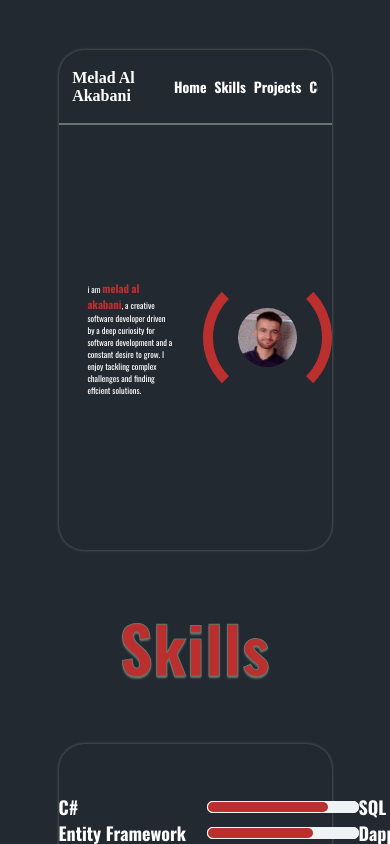
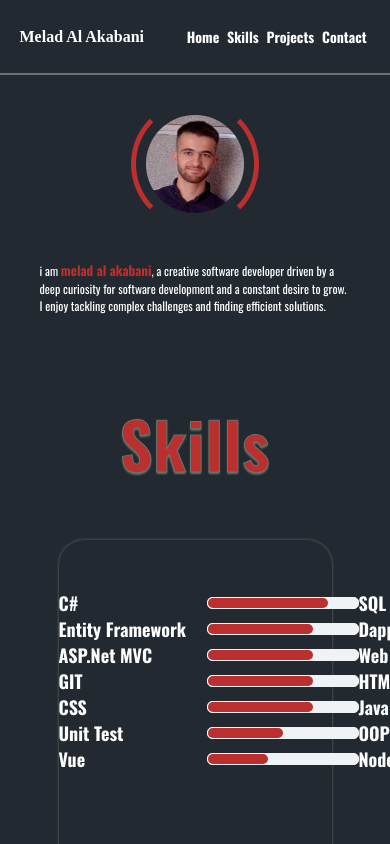
Before and after one commit to meladak286/meladak286.github.io, a Vue app: page / in a window 390 px wide. Shown: the top 844 px of the page. Built offline with nearby package versions, Linux system fonts and the light colour scheme.

Commit message:
Style home page on mobile devices

```diff
--- a/src/views/HomeView.vue
+++ b/src/views/HomeView.vue
@@ -11,7 +11,7 @@ import navbar from "../components/Nav.vue";
         <span class="name">melad al akabani</span>, a creative software
         developer driven by a deep curiosity for software development and a
         constant desire to grow. I enjoy tackling complex challenges and finding
-        effcient solutions.
+        efficient solutions.
       </p>
     </div>
     <div class="personal-image">
@@ -65,6 +65,7 @@ import navbar from "../components/Nav.vue";
   height: 100%;
   display: flex;
   align-items: center;
+  justify-content: center;
 }
 
 .personal-image .image {
@@ -94,4 +95,40 @@ import navbar from "../components/Nav.vue";
 .personal-image .image:hover img {
   transform: rotateZ(-90deg);
 }
+
+@media screen and (max-width: 768px) {
+  .home-section {
+    width: 100%;
+    height: auto;
+    box-shadow: none;
+    border-radius: 0;
+    margin-top: 0;
+    grid-template-columns: 1fr;
+    grid-template-areas:
+      "nav"
+      "image"
+      "info";
+  }
+
+  .personal-info {
+    width: 90%;
+    padding: 20px;
+    font-size: 2rem;
+  }
+
+  .personal-info .name {
+    font-size: 2.2rem;
+  }
+
+  .personal-image .image img {
+    width: 25vw;
+    height: 25vw;
+  }
+
+  .personal-image .image {
+    padding: 10px;
+    margin-top: 25px;
+    border-width: 5px;
+  }
+}
 </style>
```
